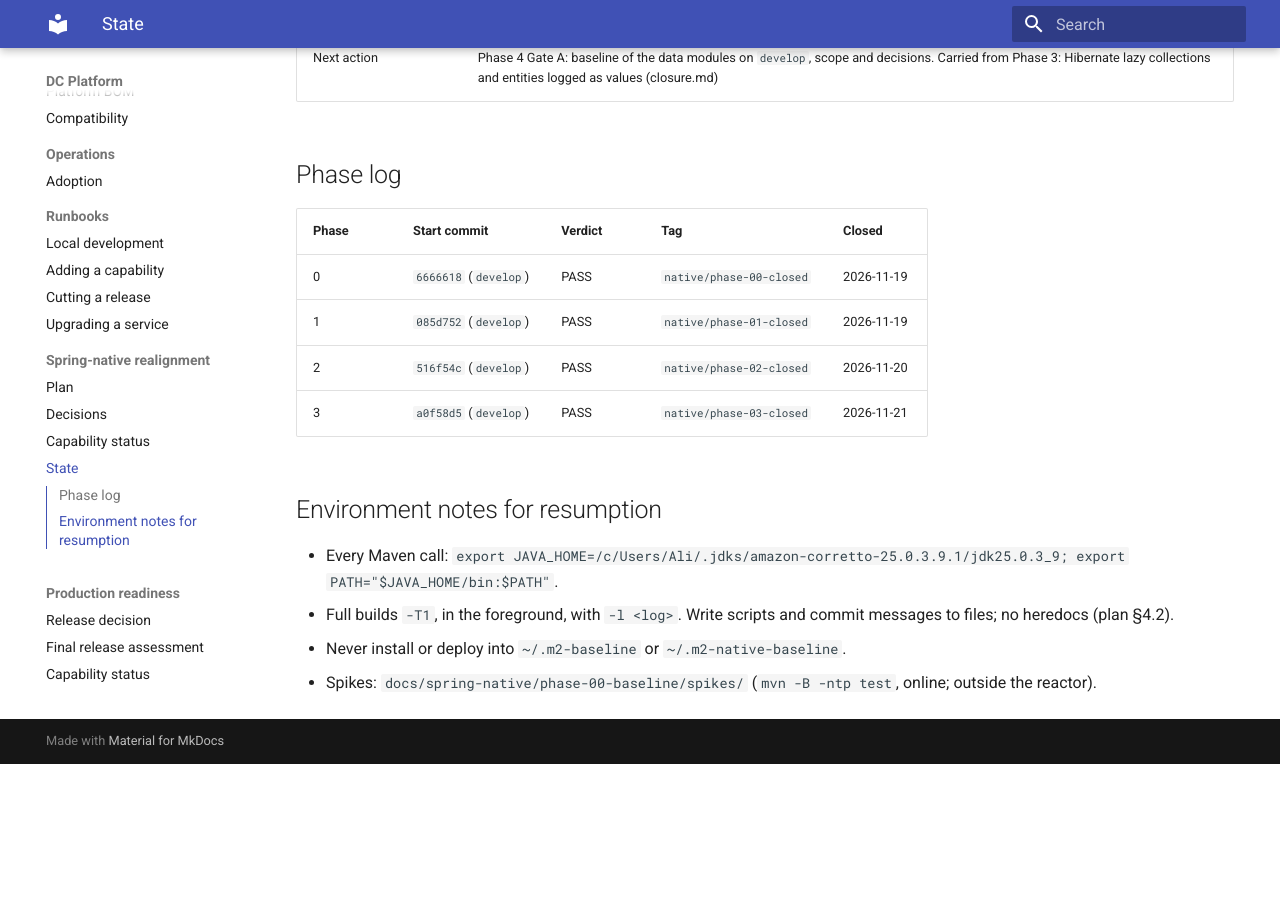
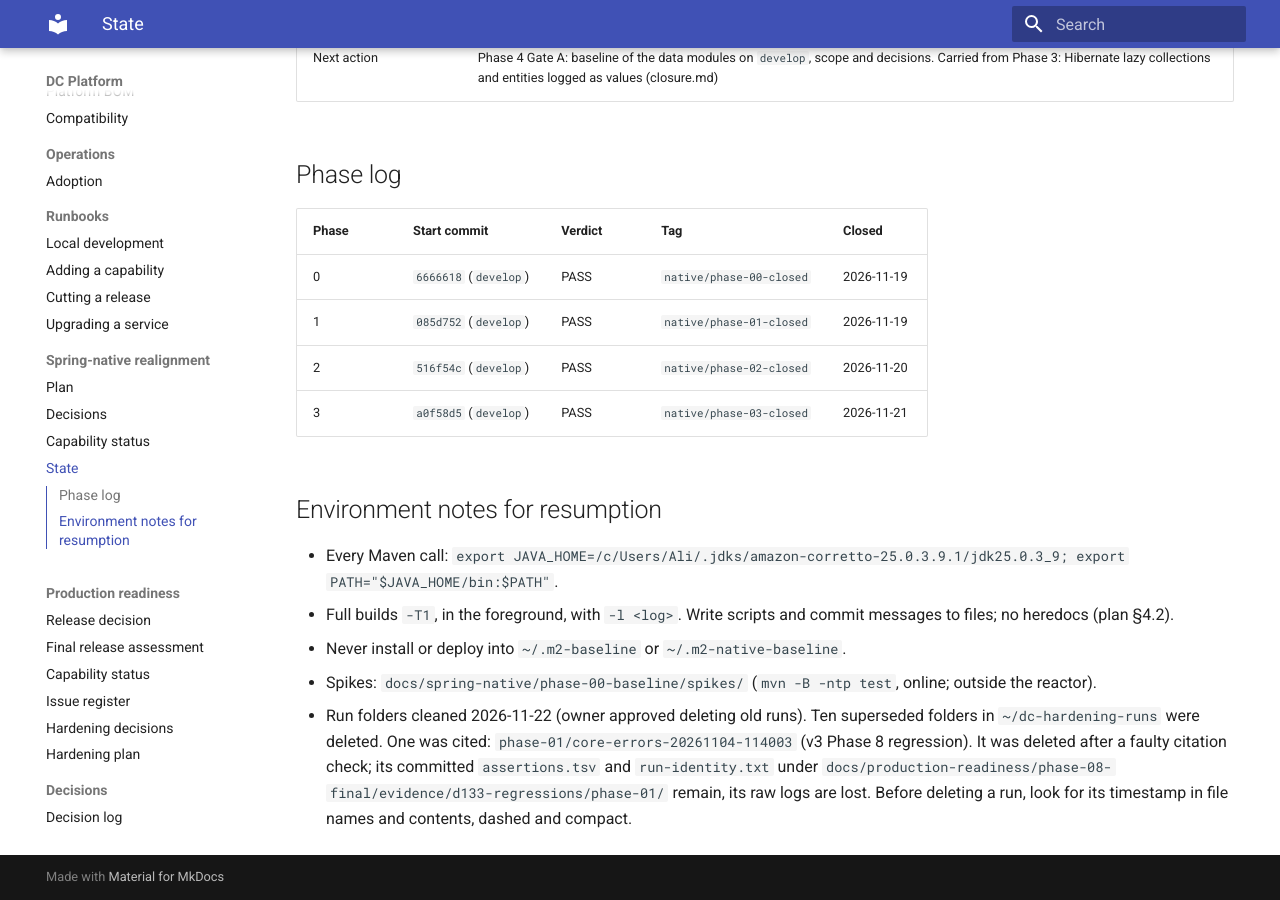
Before and after one commit to muhammadallee/dc-platform, an MkDocs documentation site: the page built from docs/spring-native/STATE.md, in a window 1280 px wide and 900 px high, scrolled down 723 px. Built offline with MkDocs 1.6.1 and Material for MkDocs 9.7.7, drawn with Linux system fonts in a browser that asks for light colours; before the commit the page ends 1487 px from its top, so only the background shows below that.

Commit message:
docs(spring-native): record the run-folder cleanup, including one cited run lost
Co-Authored-By: Claude Opus 5.5 <noreply@anthropic.com>
Claude-Session: https://claude.ai/code/session_0131grQ6pUwFCGZox6ekZHiA

```diff
--- a/docs/spring-native/STATE.md
+++ b/docs/spring-native/STATE.md
@@ -30,3 +30,8 @@ Read this first on any restart (plan §4.5). Updated at every gate transition.
 - Full builds `-T1`, in the foreground, with `-l <log>`. Write scripts and commit messages to files; no heredocs (plan §4.2).
 - Never install or deploy into `~/.m2-baseline` or `~/.m2-native-baseline`.
 - Spikes: `docs/spring-native/phase-00-baseline/spikes/` (`mvn -B -ntp test`, online; outside the reactor).
+- Run folders cleaned 2026-11-22 (owner approved deleting old runs). Ten superseded folders in `~/dc-hardening-runs` were
+  deleted. One was cited: `phase-01/core-errors-20261104-114003` (v3 Phase 8 regression). It was deleted after a faulty
+  citation check; its committed `assertions.tsv` and `run-identity.txt` under
+  `docs/production-readiness/phase-08-final/evidence/d133-regressions/phase-01/` remain, its raw logs are lost. Before
+  deleting a run, look for its timestamp in file names and contents, dashed and compact.
```
